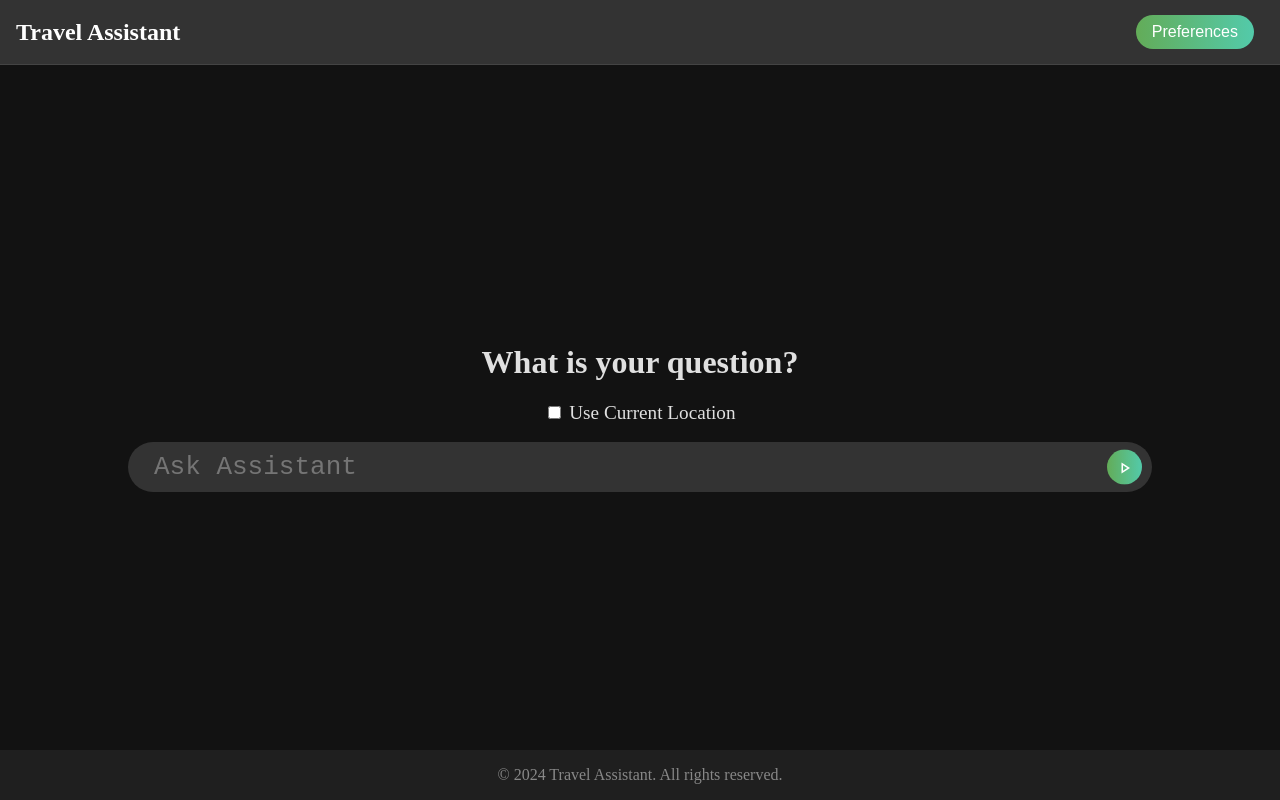
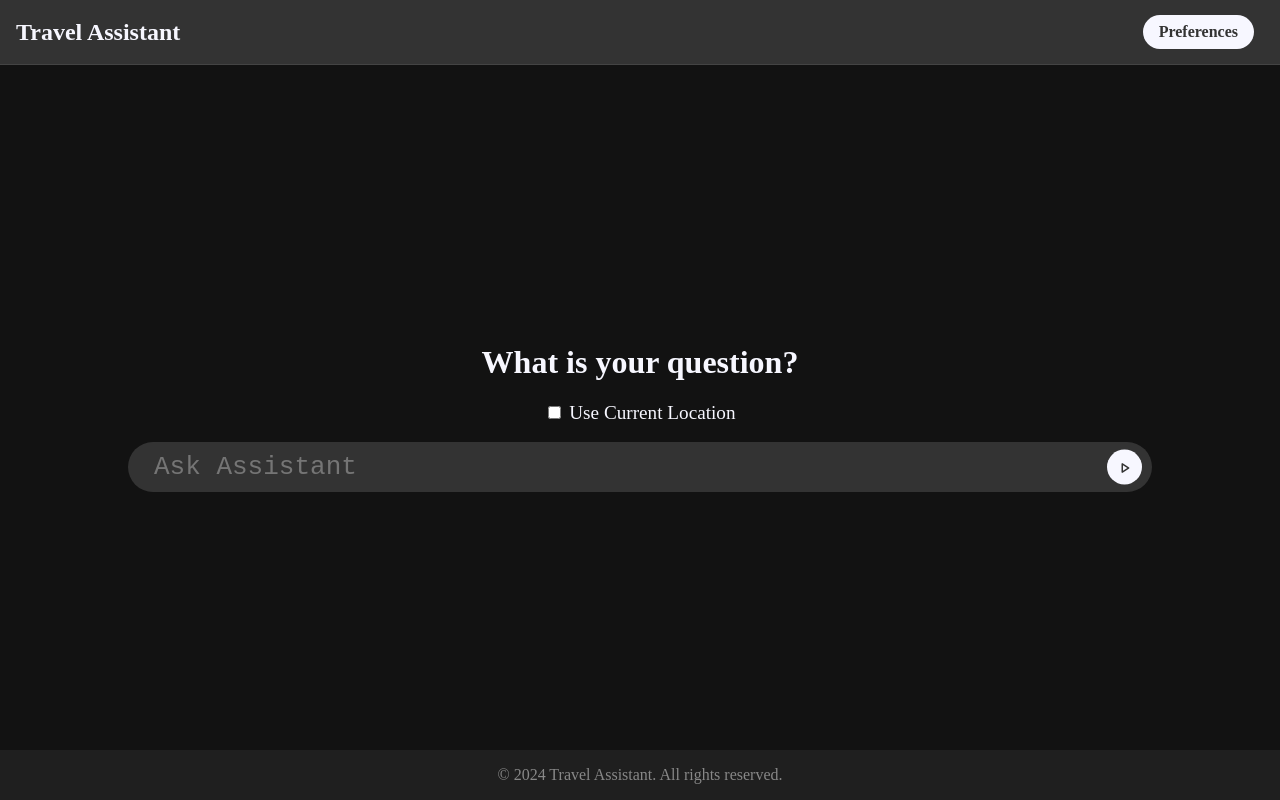
Before and after one commit to xarss/tai-front, a Vue app: page / in a window 1280 px wide. Built offline with nearby package versions, Linux system fonts and the light colour scheme.

Commit message:
Minor CSS changes

```diff
--- a/public/index.html
+++ b/public/index.html
@@ -5,7 +5,7 @@
     <meta http-equiv="X-UA-Compatible" content="IE=edge">
     <meta name="viewport" content="width=device-width,initial-scale=1.0">
     <link rel="icon" href="<%= BASE_URL %>favicon.ico">
-    <link rel="stylesheet" href="https://fonts.googleapis.com/css2?family=Material+Symbols+Outlined:opsz,wght,FILL,GRAD@24,400,0,0" />
+    <link rel="stylesheet" href="https://fonts.googleapis.com/css2?family=Material+Symbols+Rounded:opsz,wght,FILL,GRAD@48,700,0,200" />
     <title><%= htmlWebpackPlugin.options.title %></title>
   </head>
   <body>
--- a/src/App.vue
+++ b/src/App.vue
@@ -57,13 +57,18 @@ export default {
 </script>
 
 <style>
-/* Dark Theme and Modern Look */
+:root {
+  --grad-a: #8CB369;
+  --grad-b: #5B8E7D;
+  --grad-c: #BC4B51;
+}
+
 html {
   margin: 0;
   padding: 0;
   font-family: jetbrains mono;
   background-color: #1C1C1C;
-  color: #E0E0E0;
+  color: #F7F7FF;
 }
 
 body {
@@ -79,7 +84,7 @@ body {
 .app-title {
   font-size: 1.5rem;
   font-weight: bold;
-  color: #ffffff;
+  color: #F7F7FF;
 }
 
 .spacer {
@@ -96,10 +101,12 @@ body {
 }
 
 button {
-  background: linear-gradient(90deg, #63ac58, #53caaa);
+  background: #F7F7FF;
   border-radius: 25px;
-  color: white;
+  color: #333;
   border: none;
+  font-family: jetbrains mono;
+  font-weight: bolder;
   padding: 0.5rem 1rem;
   cursor: pointer;
   font-size: 1rem;
--- a/src/components/OnTrip.vue
+++ b/src/components/OnTrip.vue
@@ -20,7 +20,7 @@
       <div class="textarea-container">
         <textarea @input="resizeTextarea" ref="textarea" @keydown="handleKeyDown" class="bottom-textarea" rows="1"
           v-model="prompt" placeholder="Ask Assistant"></textarea>
-        <button @click="sendPrompt" class="run-button material-symbols-outlined">
+        <button @click="sendPrompt" class="run-button material-symbols-rounded">
           play_arrow
         </button>
       </div>
@@ -29,7 +29,7 @@
       <div class="textarea-container">
         <textarea @input="resizeTextarea" ref="textarea" @keydown="handleKeyDown" class="bottom-textarea" rows="1"
           v-model="prompt" placeholder="Ask Assistant"></textarea>
-        <button @click="sendPrompt" class="run-button material-symbols-outlined">
+        <button @click="sendPrompt" class="run-button material-symbols-rounded">
           play_arrow
         </button>
       </div>
@@ -138,7 +138,7 @@ export default {
   border-radius: 10px;
   border: none;
   background-color: #333;
-  color: white;
+  color: #F7F7FF;
   font-size: xx-large;
 }
 
@@ -150,7 +150,7 @@ export default {
   border-radius: 1.5em;
   border: none;
   background-color: #333;
-  color: white;
+  color: #F7F7FF;
   font-size: xx-large;
 }
 
@@ -205,7 +205,7 @@ textarea:focus {
   width: 50px;
   height: 50px;
   border: 6px solid #333;
-  border-top: 6px solid #4d9a6e;
+  border-top: 6px solid var(--grad-a);
   border-radius: 50%;
   animation: spin 1s linear infinite;
 }
@@ -249,7 +249,7 @@ textarea:focus {
   border-radius: 1.5em;
   border: none;
   background-color: #333;
-  color: white;
+  color: #F7F7FF;
   font-size: xx-large;
 }
 
@@ -258,7 +258,8 @@ textarea:focus {
   right: 10px;
   top: 50%;
   transform: translateY(-50%);
-  background-color: #4d9a6e;
+  background: #F7F7FF;
+  color: #333;
   border: none;
   border-radius: 50%;
   width: 35px;
@@ -268,16 +269,12 @@ textarea:focus {
   justify-content: center;
   cursor: pointer;
   font-size: 20px;
-  color: white;
   outline: none;
   margin: 0;
+  transition: opacity 0.5s;
 }
 
 .run-button:hover {
-  background-color: #3b7f5a;
-}
-
-.run-button:active {
-  background-color: #2e6647;
+  opacity: 0.7;
 }
 </style>
--- a/src/components/PlaceCard.vue
+++ b/src/components/PlaceCard.vue
@@ -3,7 +3,7 @@
         <img :src="placePhotoUrl" target="_blank" alt="Place Image" class="card-img" />
         <div class="place-details">
             <h3>{{ place.name }}<a :href="place.mapsUri" target="_blank"
-                    class="material-symbols-outlined">open_in_new</a></h3>
+                    class="material-symbols-rounded">open_in_new</a></h3>
             <span class="spacer"></span>
             <p v-if="place.type" class="type-name"> {{ place.type }}</p>
 
```
Also changed, not shown: src/prompts/simplifyUserPrompt.txt (deleted), src/prompts/sortPlaces.txt (deleted).
